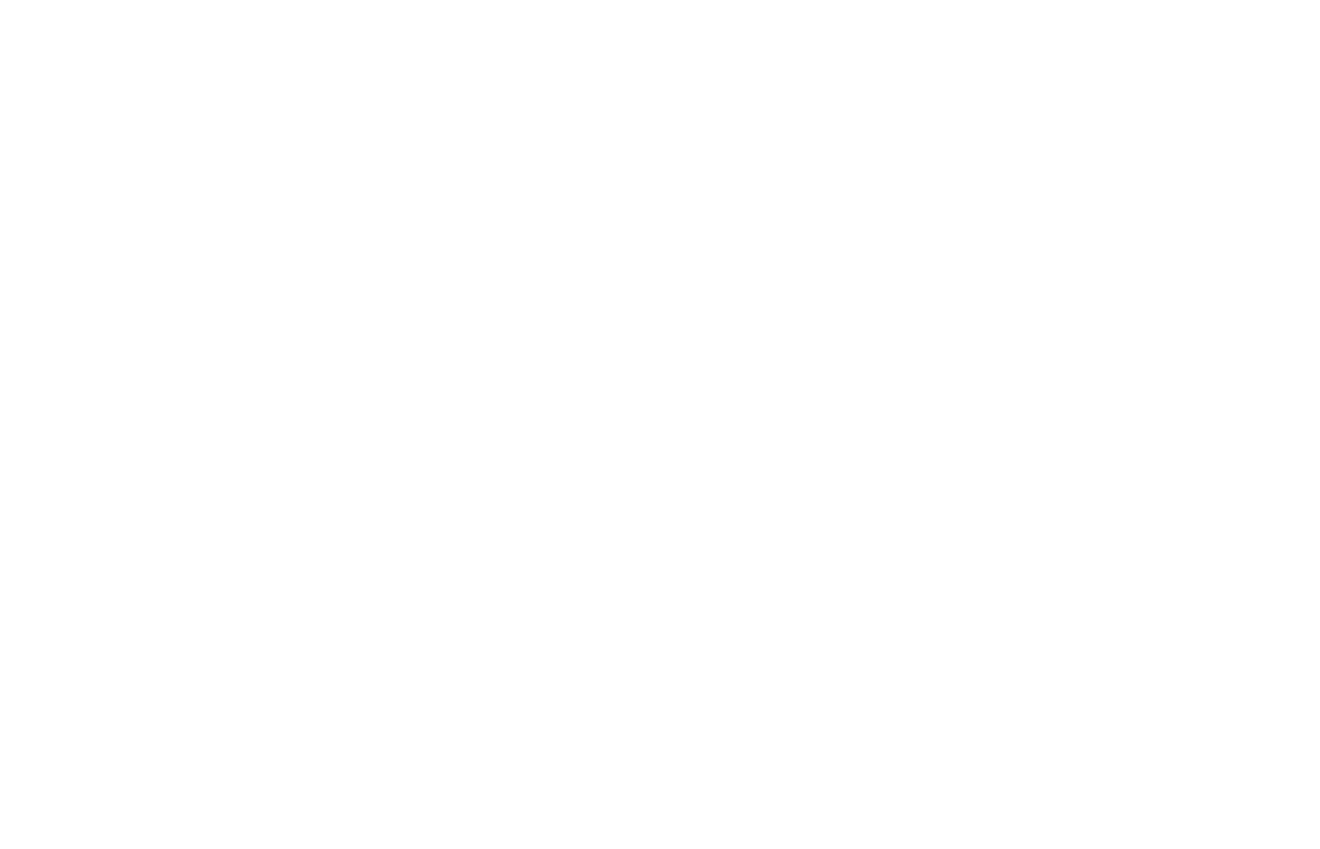
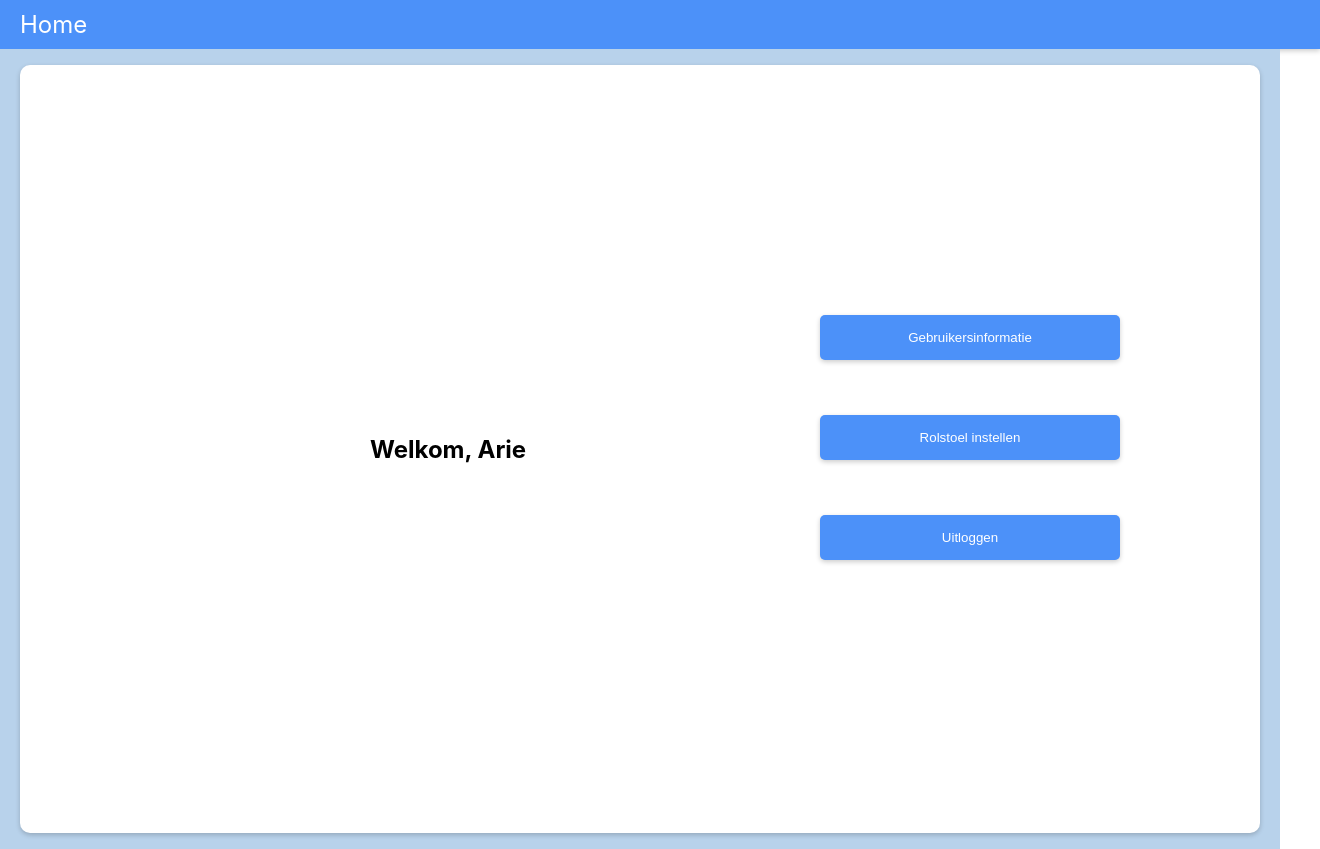
Before and after one commit to hesitantronin/TTDL-web-app, a React (Create React App) app in the folder ttdl-webapp/frontend/ttdl-frontend/: page /home in a window 1280 px wide. Before the commit this address had no page. Shown: the whole page, 1320 px wide, since content can reach past the window. Before the commit the page ends 800 px from the top, so only its background shows below. Built offline with nearby package versions, Linux system fonts and the light colour scheme.

Commit message:
homepage wip
links to other pages, the welcome message isn't in the right place yet
navbar "home" also links to this page now

```diff
--- a/ttdl-webapp/frontend/ttdl-frontend/src/App.tsx
+++ b/ttdl-webapp/frontend/ttdl-frontend/src/App.tsx
@@ -4,6 +4,7 @@
 import './App.css';
 import UserOverview from './Views/userOverview';
 import UserDataOverview from './Views/UserDataOverview';
+import HomePage from './Views/HomePage';
 //import your screens here first tee hee
 
 function App() {
@@ -12,6 +13,7 @@
   return (
     <Router>
         <Routes>
+          <Route path="/home" element={<HomePage />} />
           <Route path="/userOverview" element={<UserOverview />} />
           <Route path="/userDataOverview" element={<UserDataOverview />} />
         </Routes>
--- a/ttdl-webapp/frontend/ttdl-frontend/src/Views/HomePage.tsx
+++ b/ttdl-webapp/frontend/ttdl-frontend/src/Views/HomePage.tsx
@@ -1 +1,89 @@
 import { useEffect, useState } from 'react';
+import generalStyle from './stylesheets/generalStyle.module.css';
+import { Link } from 'react-router-dom';
+import Navbar from './navbar';
+
+function Home(){
+
+    return (
+        <div>
+             <Navbar />
+        <div style={{
+            display: 'flex',
+            justifyContent: 'center',
+            alignItems: 'center',
+            height: '100vh',
+            backgroundColor: 'rgba(184,210,235,255)'
+        }}>
+            <div style={{
+                backgroundColor: 'white',
+                width: '1800px',
+                padding: '350px',
+                margin: '20px',
+                boxSizing: 'border-box',
+                position: 'relative',
+                borderRadius: '10px',
+                boxShadow: '0 2px 5px rgba(0,0,0,0.2)',
+            }}>
+                <h2>Welkom, Arie</h2>
+                <Link to='/UserOverview'>
+                    <button
+                        style={{
+                            position: 'absolute',
+                            textAlign: "center",
+                            top: '250px',
+                            left: '800px',
+                            width: '300px',
+                            padding: '15px',
+                            backgroundColor: 'rgba(76,145,249,255)',
+                            color: 'white',
+                            border: 'none',
+                            borderRadius: '5px',
+                            boxShadow: '0 2px 5px rgba(0,0,0,0.2)',
+                        }}>
+                        Gebruikersinformatie
+                    </button>
+                </Link>
+                <Link to='/SetupPage'>
+                    <button
+                        style={{
+                            position: 'absolute',
+                            textAlign: "center",
+                            top: '350px',
+                            left: '800px',
+                            width: '300px',
+                            padding: '15px',
+                            backgroundColor: 'rgba(76,145,249,255)',
+                            color: 'white',
+                            border: 'none',
+                            borderRadius: '5px',
+                            boxShadow: '0 2px 5px rgba(0,0,0,0.2)',
+                        }}>
+                        Rolstoel instellen
+                    </button>
+                </Link>
+                <Link to='/Login'>
+                    <button
+                        style={{
+                            position: 'absolute',
+                            textAlign: "center",
+                            top: '450px',
+                            left: '800px',
+                            width: '300px',
+                            padding: '15px',
+                            backgroundColor: 'rgba(76,145,249,255)',
+                            color: 'white',
+                            border: 'none',
+                            borderRadius: '5px',
+                            boxShadow: '0 2px 5px rgba(0,0,0,0.2)',
+                        }}>
+                        Uitloggen
+                    </button>
+                </Link>
+            </div>
+        </div>
+        </div>
+    );
+}
+
+export default Home;
--- a/ttdl-webapp/frontend/ttdl-frontend/src/Views/navbar.tsx
+++ b/ttdl-webapp/frontend/ttdl-frontend/src/Views/navbar.tsx
@@ -14,11 +14,13 @@
         pageName = 'User Overview';
     } else if (pathname === '/UserDataOverview') {
         pageName = 'User Data Overview';
+    } else if (pathname == '/Home') {
+        pageName = 'Home';
     }
 
     return (
         <nav className={styles.navbar}>
-        <Link to="/" className={styles['navbar-brand']}>
+        <Link to="/Home" className={styles['navbar-brand']}>
             Home
         </Link>
         <div className={styles['navbar-center']}>{pageName}</div>
```
